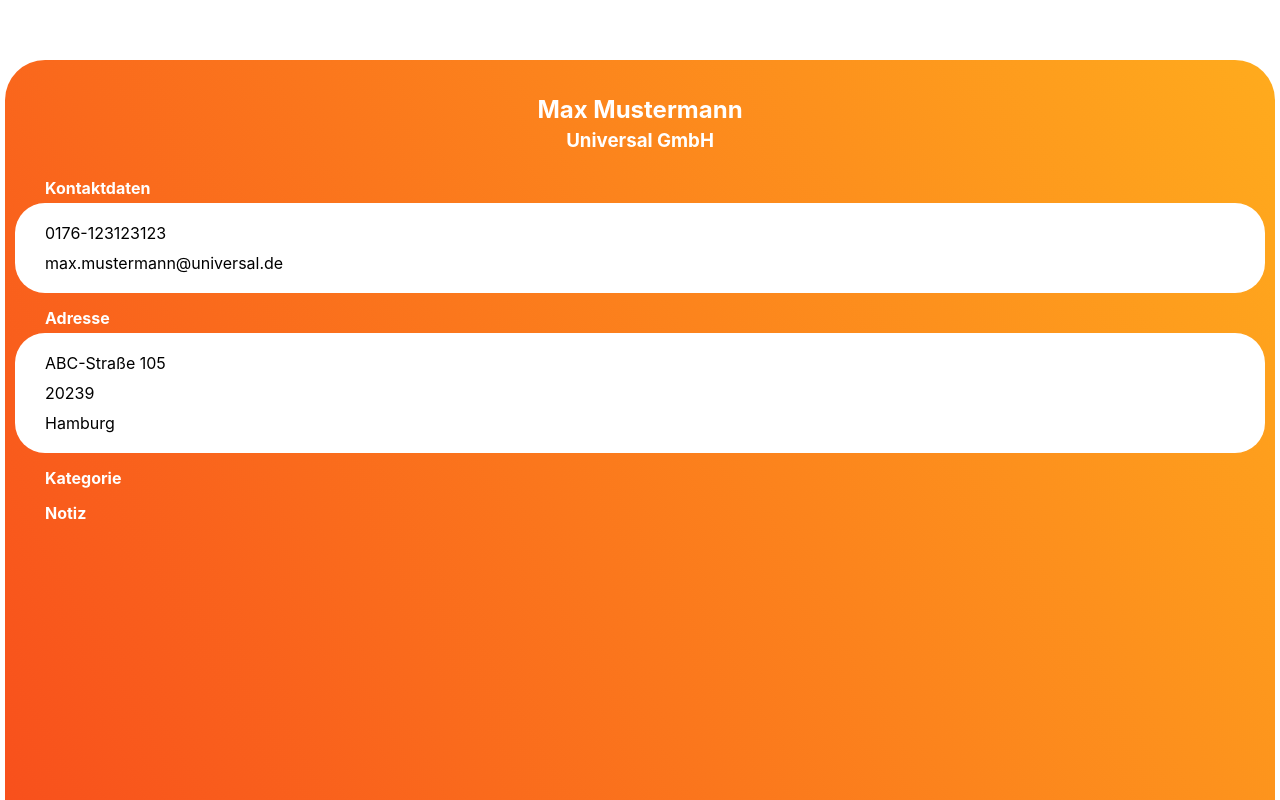
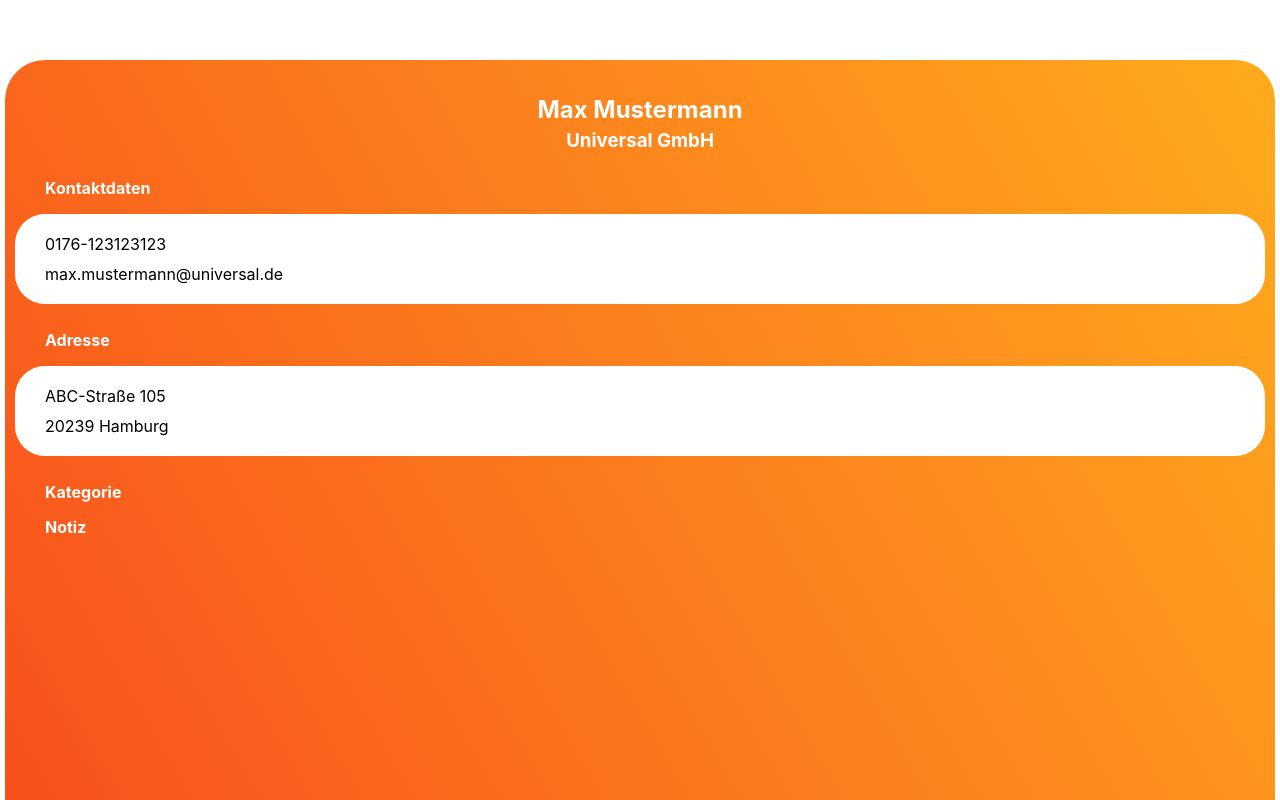
Before and after one commit to soerenstein/capstone-project, a React (Create React App) app: page /profile in a window 1280 px wide. Built offline with nearby package versions, Linux system fonts and the light colour scheme.

Commit message:
Minor fixes

```diff
--- a/src/components/ContactList/ContactList.js
+++ b/src/components/ContactList/ContactList.js
@@ -1,5 +1,5 @@
 import React from 'react'
-import styled from 'styled-components'
+import styled from 'styled-components/macro'
 import ContactListItem from '../ContactListItem/ContactListItem'
 
 export default function ContactList({ contacts }) {
--- a/src/components/ContactListItem/ContactListItem.js
+++ b/src/components/ContactListItem/ContactListItem.js
@@ -1,5 +1,5 @@
 import React from 'react'
-import styled from 'styled-components'
+import styled from 'styled-components/macro'
 
 export default function ContactListItem({
   firstName,
@@ -8,7 +8,7 @@ export default function ContactListItem({
   index,
 }) {
   return (
-    <li key={index}>
+<li key={index}>
       <ContactContainer>
         <SVGWrapper>
           <svg
@@ -29,10 +29,13 @@ export default function ContactListItem({
         <StyledContactInformation>{company}</StyledContactInformation>
       </ContactContainer>
     </li>
+
   )
 }
 
-const ContactContainer = styled.div`
+
+
+const ContactContainer = styled.section`
   padding: 10px 30px;
   height: 100%;
   margin: 10px;
@@ -50,9 +53,13 @@ const SVGWrapper = styled.section`
 `
 const StyledContactInformation = styled.div`
   padding: 5px;
+  margin: 0;
   justify-self: start;
   grid-column: 2;
   word-wrap: break-word;
   overflow: hidden;
+  /* white-space: nowrap;
+  overflow: hidden;
+  text-overflow: ellipsis; */
   height: 1em;
 `
--- a/src/components/ContactProfile/ProfileContent.js
+++ b/src/components/ContactProfile/ProfileContent.js
@@ -17,8 +17,7 @@ export default function ProfileContent({contacts}) {
         <DetailItemHeading>Adresse</DetailItemHeading>
         <DetailItemContainer>
           <DetailItemContent>{contacts.street}</DetailItemContent>
-          <DetailItemContent>{contacts.zip}</DetailItemContent>
-          <DetailItemContent>{contacts.city}</DetailItemContent>
+          <DetailItemContent>{contacts.zip + ' ' + contacts.city}</DetailItemContent>
         </DetailItemContainer>
         <DetailItemHeading onClick={toggleCategory}>
           Kategorie
@@ -86,7 +85,7 @@ const DetailListStyled = styled.ul`
   padding: 0;
 `
 
-const DetailItemContainer = styled.li`
+const DetailItemContainer = styled.p`
   background: white;
   border-radius: 30px;
   padding: 10px 0 10px 30px;
```
Also changed, not shown: 2 other files (tests, documents, lock files or other folders).
